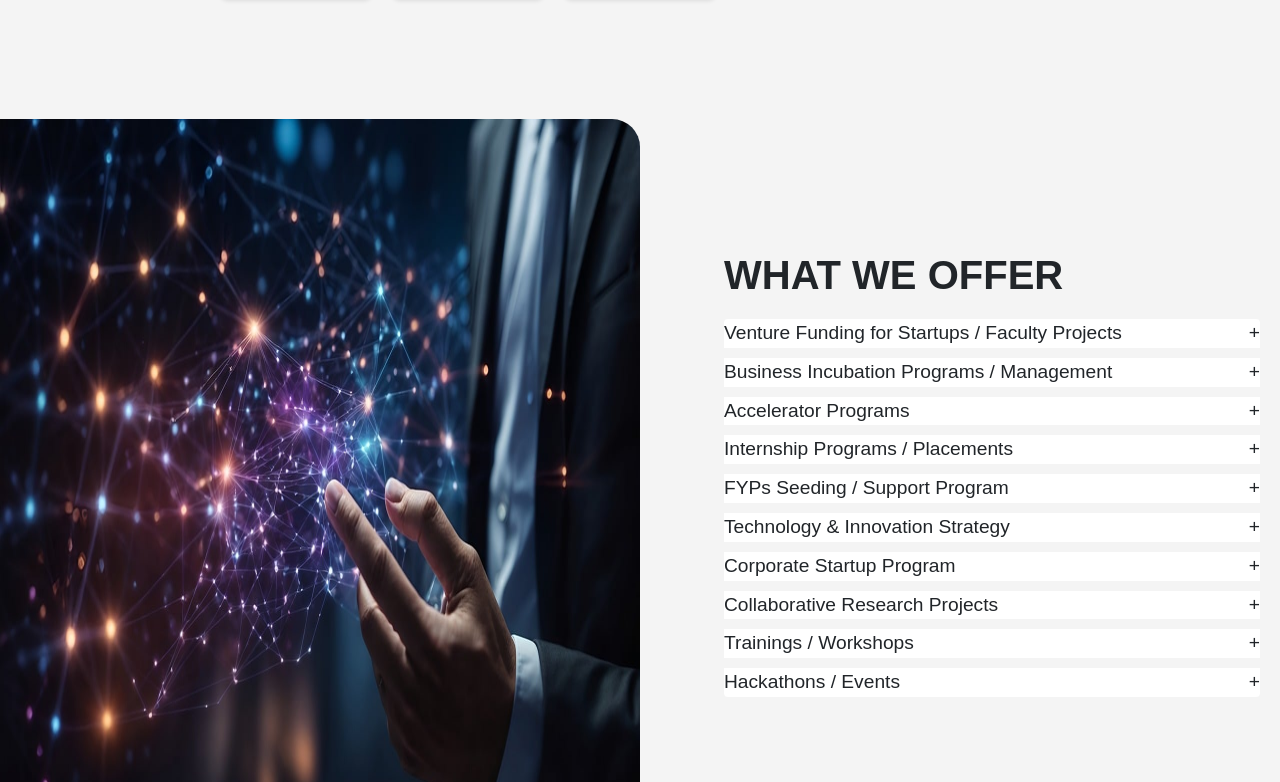
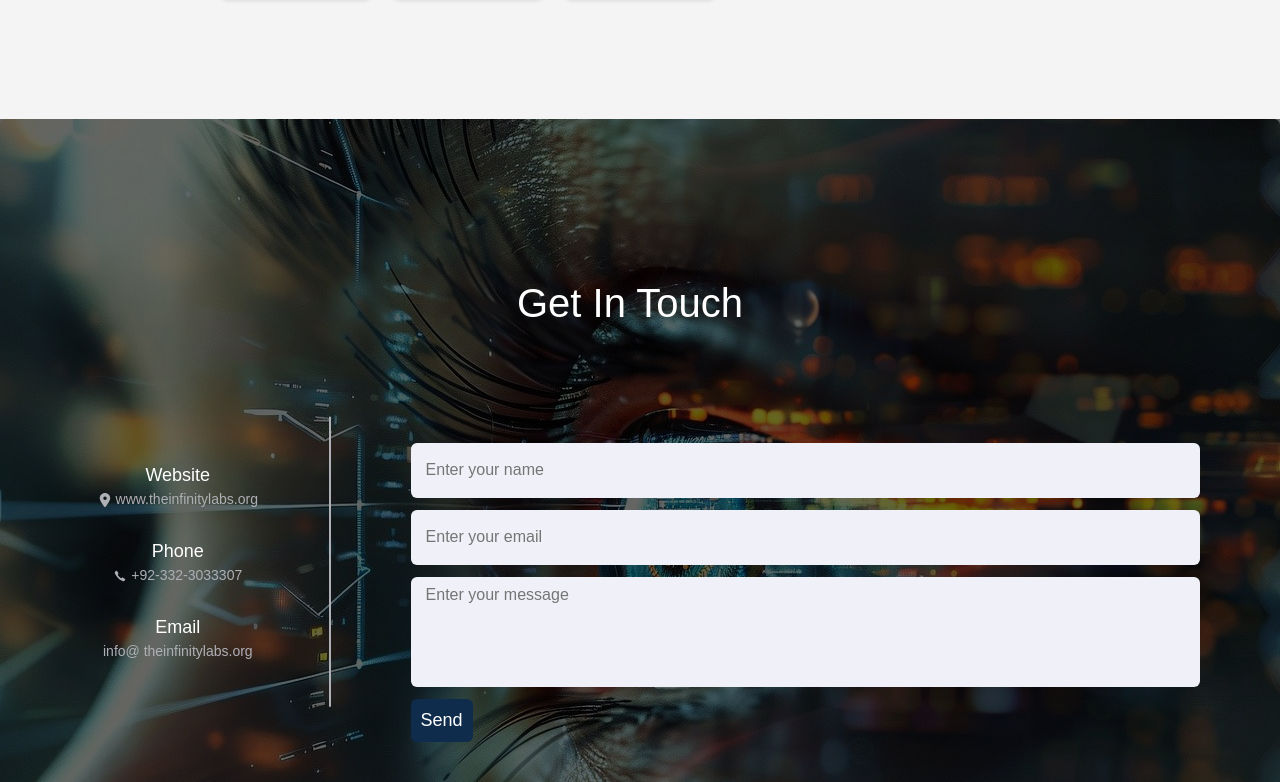
Before and after one commit to FaseehHayat21/Industry-tech-labs-4.0, a React (Vite) app: page / in a window 1280 px wide. Shown: the part 3018-3800 px from the top of the page. Built offline with nearby package versions, Linux system fonts and the light colour scheme; a web font is replaced by a local one.

Commit message:
founder update business shift to dounder from landing page

```diff
--- a/src/component/Community/Founder/Founders.jsx
+++ b/src/component/Community/Founder/Founders.jsx
@@ -1,5 +1,6 @@
 import React from 'react';
 import './Founders.css';
+import Business from '../../LandingPage/Business/Business';
 
 export default function Founders() {
   return (
@@ -65,6 +66,7 @@ export default function Founders() {
           <a href="#">VIEW ALL EVENTS</a>
         </div>
       </div>
+      <Business/>
     </section>
   );
 }
--- a/src/pages/LandingPage.jsx
+++ b/src/pages/LandingPage.jsx
@@ -20,7 +20,7 @@ export default function LandingPage() {
         <Applications/>
         <Testimonials/>
         <FeaturedPartners/>
-        <Business/>
+        {/* <Business/> */}
 
    </>
   )
```
